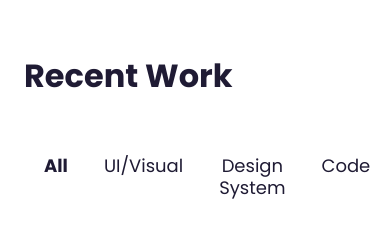
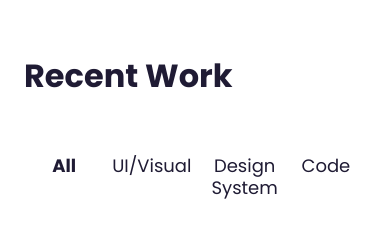
Before and after one commit to sebastiangonzalezdesign/Sebgraph, a React (Vite) app: page / in a window 390 px wide. Shown: the part 1280-1521 px from the top of the page. Built offline with nearby package versions, Linux system fonts and the light colour scheme.

Commit message:
porfolio list tabs in small screen phones fixed

```diff
--- a/src/pages/work/Portfolio.scss
+++ b/src/pages/work/Portfolio.scss
@@ -1,8 +1,8 @@
-@import "../../styles/ConfigStyles/abstracts/Variables.scss";
-@import "../../styles/ConfigStyles/abstracts/Mixins.scss";
-@import "../../styles/ConfigStyles/base/Base.scss";
-@import "../../styles/ConfigStyles/layout/Grid.scss";
-@import "../../styles/ConfigStyles/base/Utilities";
+@import '../../styles/ConfigStyles/abstracts/Variables.scss';
+@import '../../styles/ConfigStyles/abstracts/Mixins.scss';
+@import '../../styles/ConfigStyles/base/Base.scss';
+@import '../../styles/ConfigStyles/layout/Grid.scss';
+@import '../../styles/ConfigStyles/base/Utilities';
 
 .section-portfolio {
     display: flex;
@@ -42,7 +42,7 @@
         }
     }
     li {
-    justify-content: center;
+        flex: 1;
         @include respond(phone) {
         }
     }
--- a/src/pages/work/PortfolioList.scss
+++ b/src/pages/work/PortfolioList.scss
@@ -1,4 +1,4 @@
-@import "../../styles/ConfigStyles/abstracts/Variables.scss";
+@import '../../styles/ConfigStyles/abstracts/Variables.scss';
 .portfolioList {
     cursor: pointer;
     padding: 1rem;
@@ -7,6 +7,10 @@
     color: var(--textIcon-primary);
     border-radius: $border-full;
     width: auto;
+    @include respond(phone) {
+        padding: 1rem 0.5rem;
+    }
+
     &:hover {
         background-color: var(--primary-bg);
     }
```
Also changed, not shown: 44 other files (tests, documents, lock files or other folders). Lines whose indentation alone changed are shown as unchanged.
